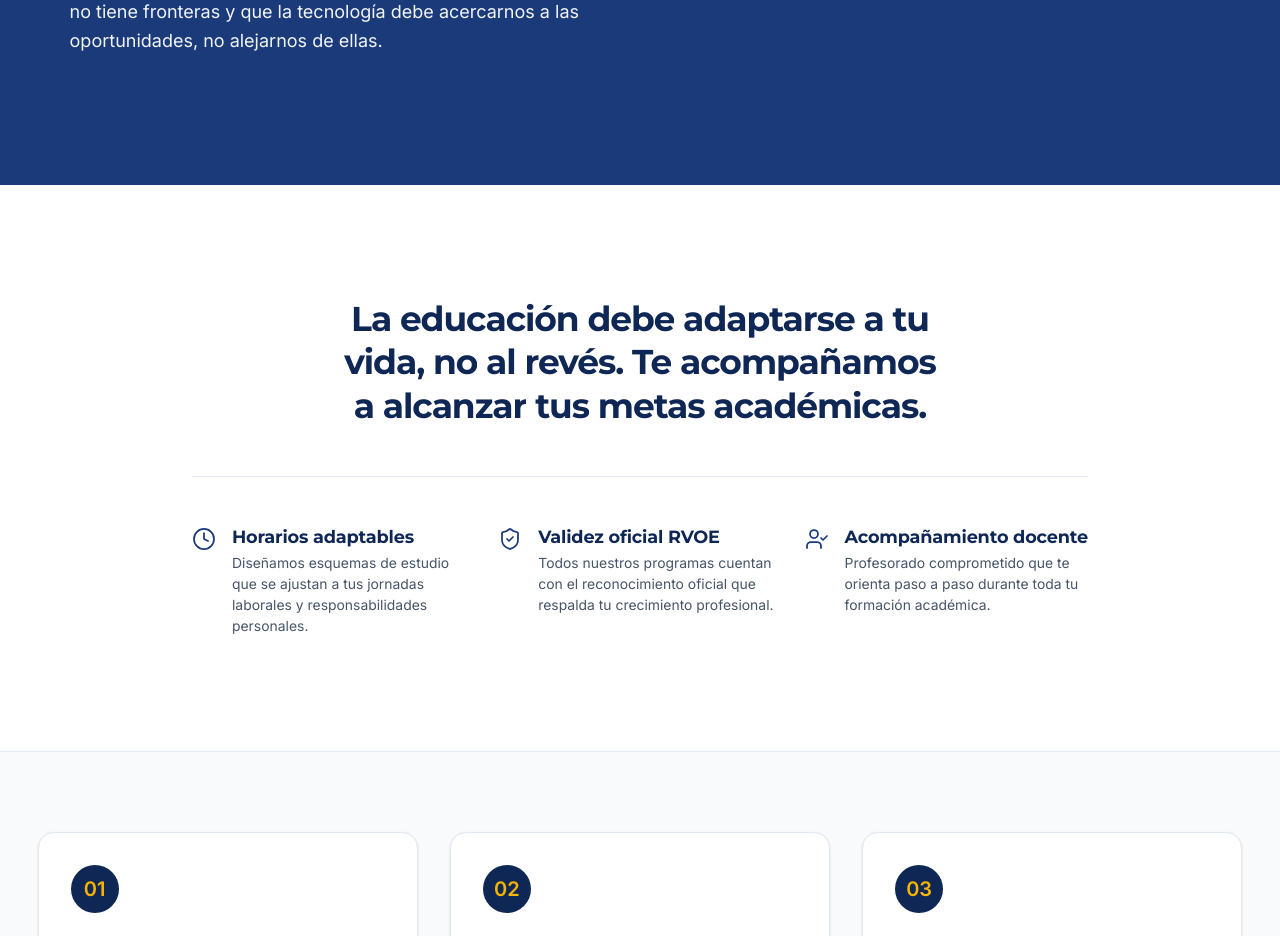
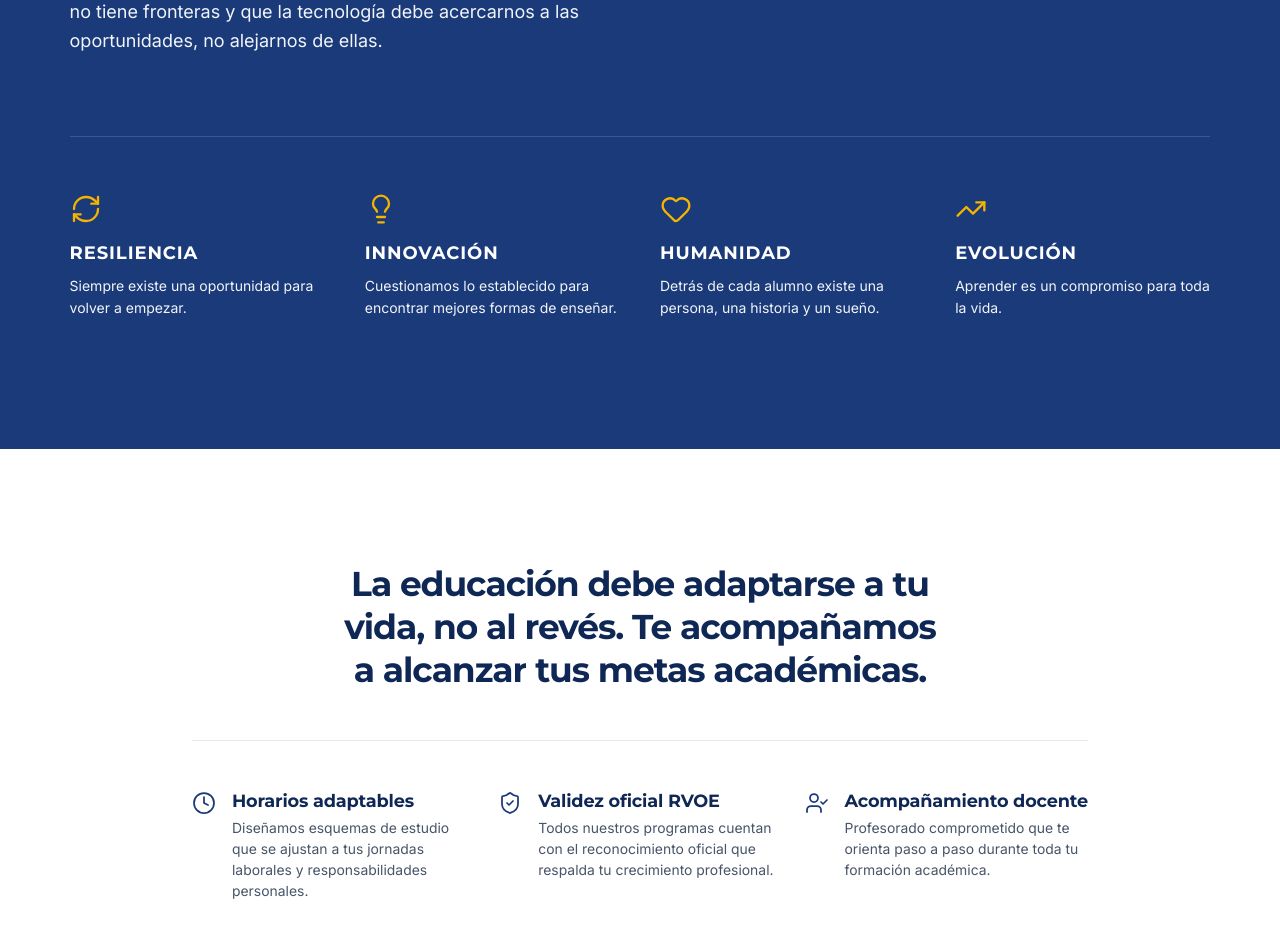
Before and after one commit to dmytro-webild/b02179c9-55a4-4431-96fc-35acbd36f5d2, a React (Vite) app: page /nosotros in a window 1280 px wide. Shown: the part 10660-11596 px from the top of the page. Built offline with nearby package versions, Linux system fonts and the light colour scheme.

Commit message:
Webild agent: dentro de la sección Nuestra filosofía, añade debajo del tex

```diff
--- a/src/pages/NosotrosPage.tsx
+++ b/src/pages/NosotrosPage.tsx
@@ -1,7 +1,7 @@
 import { useState } from "react";
 import { Link } from "react-router-dom";
 import { motion } from "motion/react";
-import { GraduationCap, BookOpen, Award, Handshake, X, ZoomIn } from "lucide-react";
+import { GraduationCap, BookOpen, Award, Handshake, X, ZoomIn, RefreshCw, Lightbulb, Heart, TrendingUp } from "lucide-react";
 import { MotionMedia } from "@/components/kit/Media";
 import AboutStatementIconRow from "@/components/sections/about/AboutStatementIconRow";
 
@@ -89,6 +89,29 @@ export default function NosotrosPage() {
     src: "https://storage.googleapis.com/webild/users/user_3KviWw22IHbUwhmRoxf95hIHXdW/uploaded-1794977469769-6m2r8x7v.jpg",
     alt: "NUESTRA FILOSOFÍA — Fotografía principal",
   };
+
+  const filosofiaPrincipios = [
+    {
+      icon: RefreshCw,
+      title: "RESILIENCIA",
+      description: "Siempre existe una oportunidad para volver a empezar.",
+    },
+    {
+      icon: Lightbulb,
+      title: "INNOVACIÓN",
+      description: "Cuestionamos lo establecido para encontrar mejores formas de enseñar.",
+    },
+    {
+      icon: Heart,
+      title: "HUMANIDAD",
+      description: "Detrás de cada alumno existe una persona, una historia y un sueño.",
+    },
+    {
+      icon: TrendingUp,
+      title: "EVOLUCIÓN",
+      description: "Aprender es un compromiso para toda la vida.",
+    },
+  ];
 
   const gallery2021Images = [
     {
@@ -1097,6 +1120,33 @@ export default function NosotrosPage() {
               </div>
             </motion.div>
           </div>
+
+          {/* Cuatro Principios */}
+          <div className="mt-14 sm:mt-20 pt-10 sm:pt-14 border-t border-white/15 grid grid-cols-2 lg:grid-cols-4 gap-8 sm:gap-10">
+            {filosofiaPrincipios.map((item, index) => {
+              const IconComponent = item.icon;
+              return (
+                <motion.div
+                  key={item.title}
+                  initial={{ opacity: 0, y: 20 }}
+                  whileInView={{ opacity: 1, y: 0 }}
+                  viewport={{ once: true }}
+                  transition={{ duration: 0.6, delay: index * 0.1, ease: "easeOut" }}
+                  className="flex flex-col items-start"
+                >
+                  <div className="mb-3.5 text-[#F4B400]">
+                    <IconComponent className="size-7 sm:size-8 stroke-[1.75]" />
+                  </div>
+                  <h3 className="font-['Montserrat'] font-bold text-white text-base sm:text-lg tracking-wider uppercase">
+                    {item.title}
+                  </h3>
+                  <p className="mt-2 font-['Inter'] text-slate-100 text-xs sm:text-sm leading-relaxed font-normal">
+                    {item.description}
+                  </p>
+                </motion.div>
+              );
+            })}
+          </div>
         </div>
       </section>
 
```
